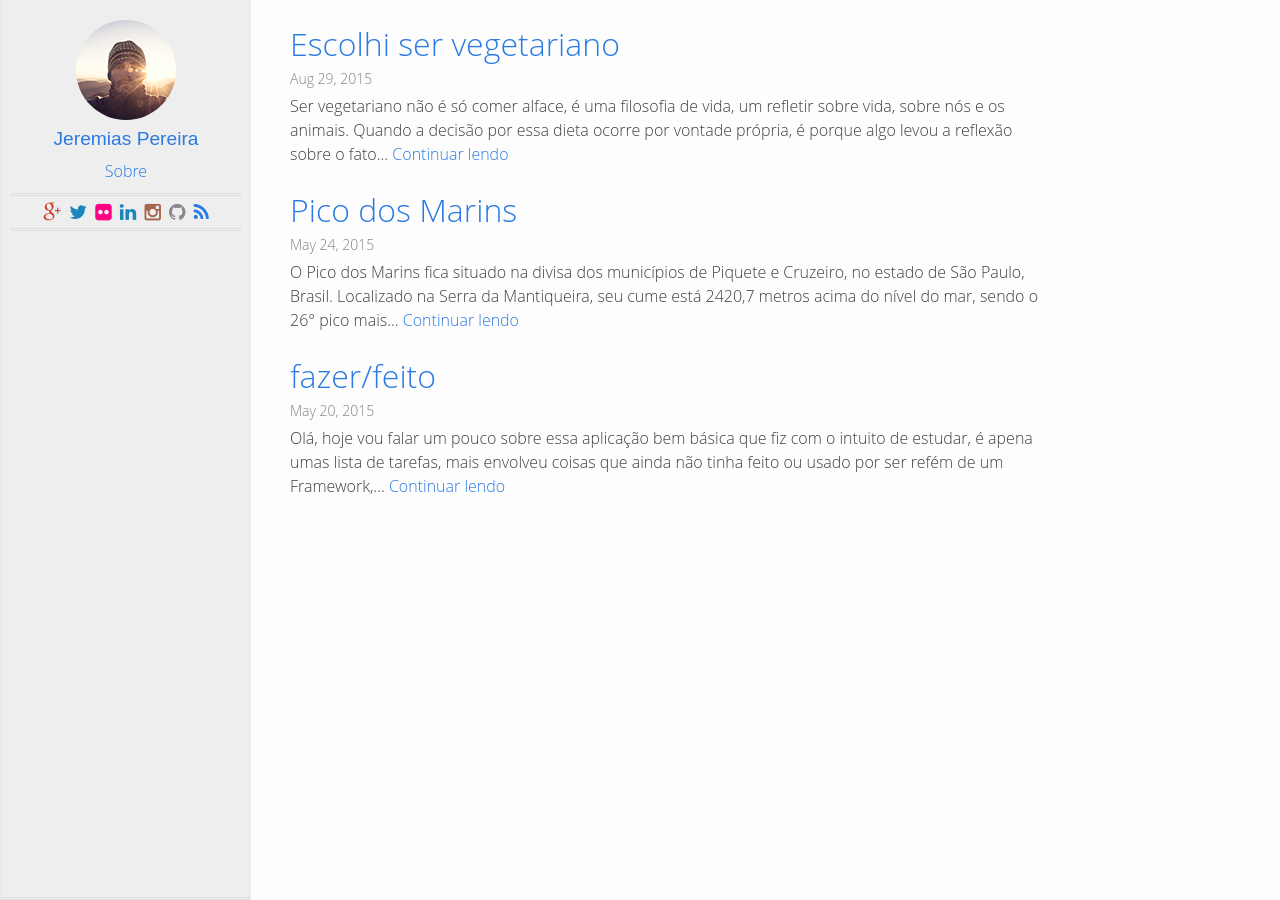
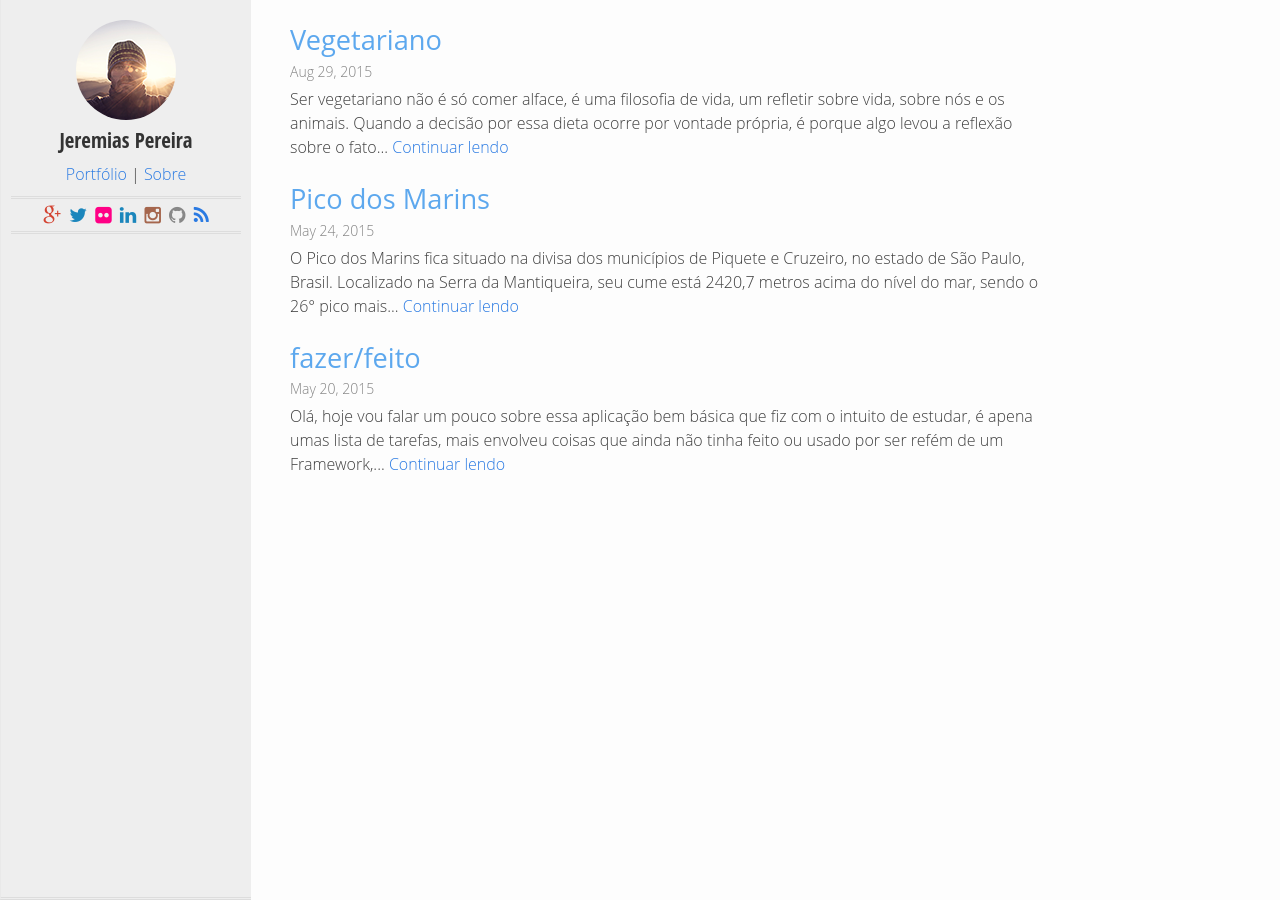
Before and after one commit to jeremiaspereira/jeremiaspereira.github.io, a Jekyll site: the page built from index.html, in a window 1280 px wide. Built offline with Jekyll 4.4.1, drawn with Linux system fonts in a browser that asks for light colours; some web fonts are replaced.

Commit message:
melhorias

```diff
--- a/_includes/header.html
+++ b/_includes/header.html
@@ -8,6 +8,9 @@
     </div>
 
     <div class="menu-paginas">
+      <a class="page-link" href="http://jeremiaspereira.net/portfolio/">Portfólio</a> |
+
+
       {% for page in site.pages %}
         {% if page.title %}
         <a class="page-link" href="{{ page.url | prepend: site.baseurl }}">{{ page.title }}</a>
--- a/_posts/2015-08-29-escolhi-ser-vegetariano.markdown
+++ b/_posts/2015-08-29-vegetariano.markdown
@@ -1,6 +1,6 @@
 ---
 layout: post
-title:  "Escolhi ser vegetariano"
+title:  "Vegetariano"
 date:   2015-08-29 11:48:17
 categories: Estilo de vida
 ---
--- a/_sass/_layout.scss
+++ b/_sass/_layout.scss
@@ -20,12 +20,12 @@
 }
 
 .site-title {
-    font-family: 'Raleway', sans-serif;
-    font-weight:normal;
-    font-size: 1.2em;
-    margin: 5px 0;
     text-align: center;
     a{
+      font-family: 'Open Sans Condensed', sans-serif;
+      font-size: 1.3em;
+      color: #333;
+      line-height: 2.0em;
       &:hover{
         text-decoration: none;
       }
@@ -49,8 +49,6 @@
   margin:auto;
 }
 
-
-
 /**
  * Page content
  */
@@ -61,7 +59,6 @@
       margin-left: 270px;
     }
 }
-
 
 .post-list {
     margin-left: 0;
@@ -78,12 +75,18 @@
     margin-bottom: 5px;
 }
 
-.post-link {
+.post-title {
+  a{
+    color:#5DA8EE;
     display: block;
-    font-size: 2.0em;
+    font-size: 1.7em;
+    font-weight: 400;
     padding:0;
+    &:hover{
+        text-decoration: none;
+      }
+  }
 }
-
 
 
 /**
@@ -93,30 +96,10 @@
     margin-bottom: $spacing-unit;
 }
 
-.post-title {
-    font-size: 2.0em;
-    letter-spacing: -1px;
-    line-height: 1;
-
-}
-
 .post-content {
     margin-bottom: $spacing-unit;
     p{
       font-size: 1.2em;
-    }
-    h2 {
-        font-size: 32px;
-    }
-
-    h3 {
-        font-size: 26px;
-
-    }
-
-    h4 {
-        font-size: 20px;
-
     }
 }
 
--- a/_sass/main.scss
+++ b/_sass/main.scss
@@ -19,7 +19,7 @@ $grey-color-light: lighten($grey-color, 40%);
 $grey-color-dark:  darken($grey-color, 25%);
 
 // Width of the content area
-$content-width:    800px;
+$content-width: 800px;
 $max-width: 900px;
 
 //------------------------------------------------------------
--- a/index.html
+++ b/index.html
@@ -7,9 +7,9 @@ layout: default
     {% for post in site.posts %}
       <li>
 
-        <a class="post-link" href="{{ post.url | prepend: site.baseurl }}">
-          {{ post.title }}
-        </a>
+        <div class="post-title">
+          <a href="{{ post.url | prepend: site.baseurl }}">{{ post.title }}</a>
+        </div>
 
         <div class="post-meta">
           {{ post.date | date: "%b %-d, %Y" }}
--- a/sobre.html
+++ b/sobre.html
@@ -4,6 +4,6 @@ title: Sobre
 permalink: /sobre/
 ---
 
-  <p>Olá me chamo Jeremias Tertuliano Pereira, sou mineiro nascido e criado em um sítio na cidade de Estiva, hoje estou por aí. Sou Bacharel em Sistema de Informação e venho tentado sobreviver com essa área que escolhi e gosto muito.</p>
-  <p>Esse blog foi feito para brincar com o <a href="http://jekyllrb.com/" target="_blank">Jekyll</a>, anteriormente estava usando Wordpress, que curtia bastante, mais dava muito trabalho para ficar atualizando.</p>
+  <p>Olá, me chamo Jeremias Tertuliano Pereira, sou mineiro nascido e criado em um sítio na cidade de Estiva, hoje estou por aí. Sou Bacharel em Sistema de Informação e venho tentado sobreviver com essa área que escolhi e gosto muito.</p>
+  <p>Esse blog foi feito para brincar com o <a href="http://jekyllrb.com/" target="_blank">Jekyll</a>, você pode ver como ele foi feito <a href="https://github.com/jeremiaspereira/jeremiaspereira.github.io" target="_blank">aqui</a>, anteriormente estava usando WordPress, que curtia bastante, mais dava muito trabalho para ficar atualizando.</p>
   <p>No meu <a href="http://jeremiaspereira.github.io/portfolio/">Portfólio</a> tem algumas coisas que já fiz e mais sobre mim. </p>
```
